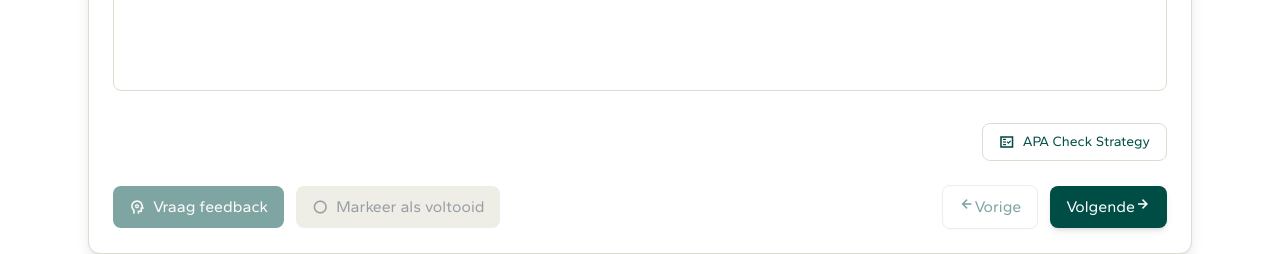
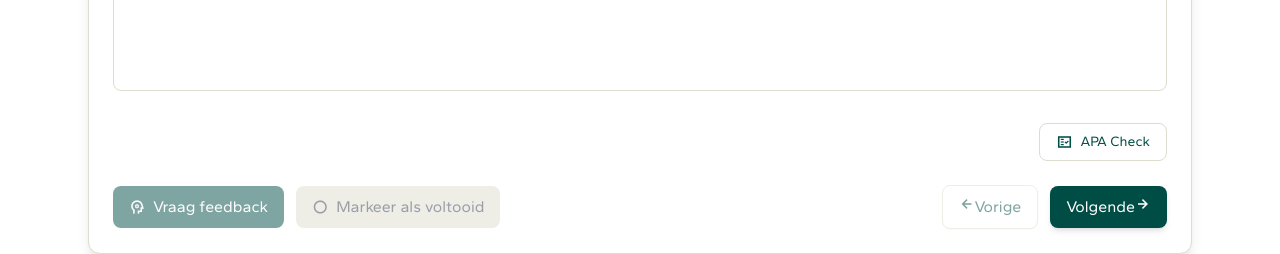
Before and after one commit to SuzannedeGroot1981/Interne-Analyse-Coach, a Next.js app: page / in a window 1280 px wide. Shown: the part 1360-1614 px from the top of the page. Built offline with nearby package versions, Linux system fonts and the light colour scheme.

Commit message:
Update APA Check button text

```diff
--- a/components/StepWizard.tsx
+++ b/components/StepWizard.tsx
@@ -716,7 +716,7 @@ Je kunt ook zonder AI feedback een volledige analyse maken. De tool slaat je wer
                 ) : (
                   <div className="flex items-center space-x-2">
                     <span className="material-symbols-sharp hl-icon-primary hl-icon-sm">fact_check</span>
-                    <span>APA Check {currentStepData.title}</span>
+                    <span>APA Check</span>
                   </div>
                 )}
               </button>
```
